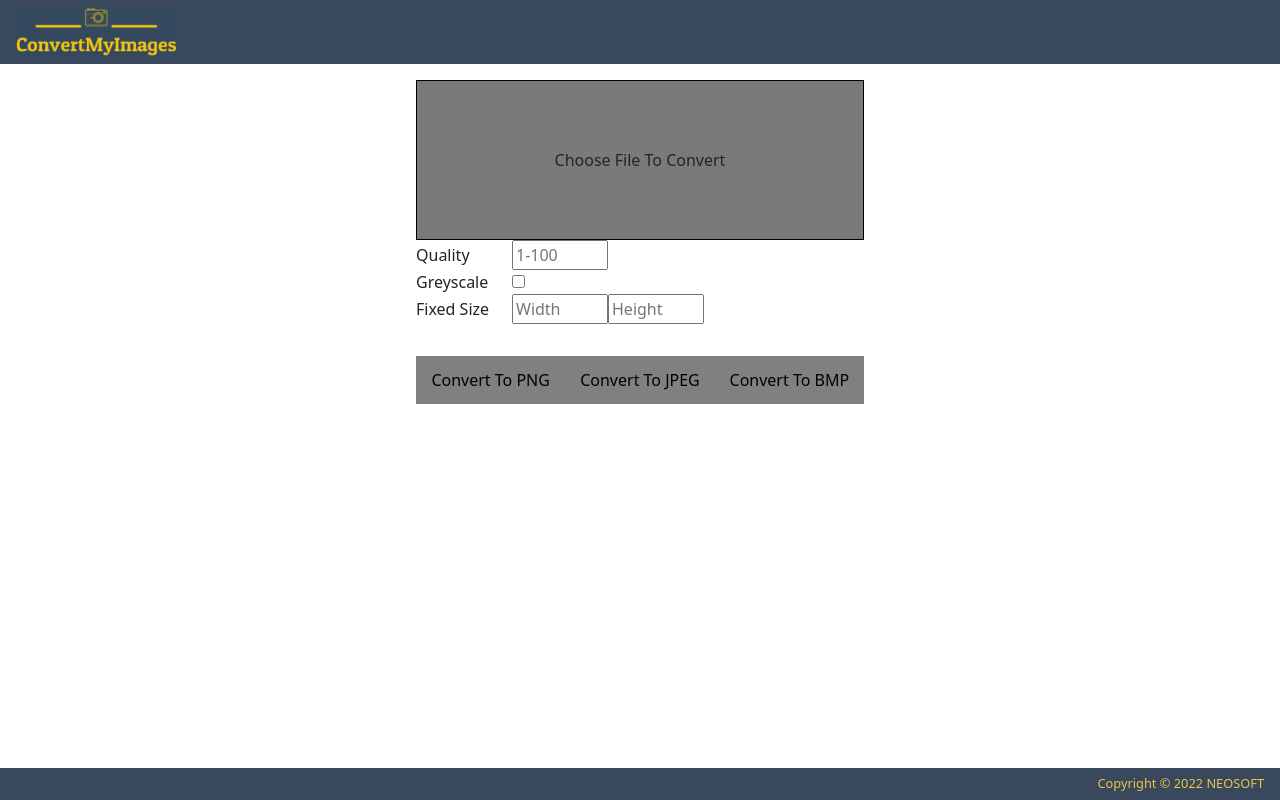
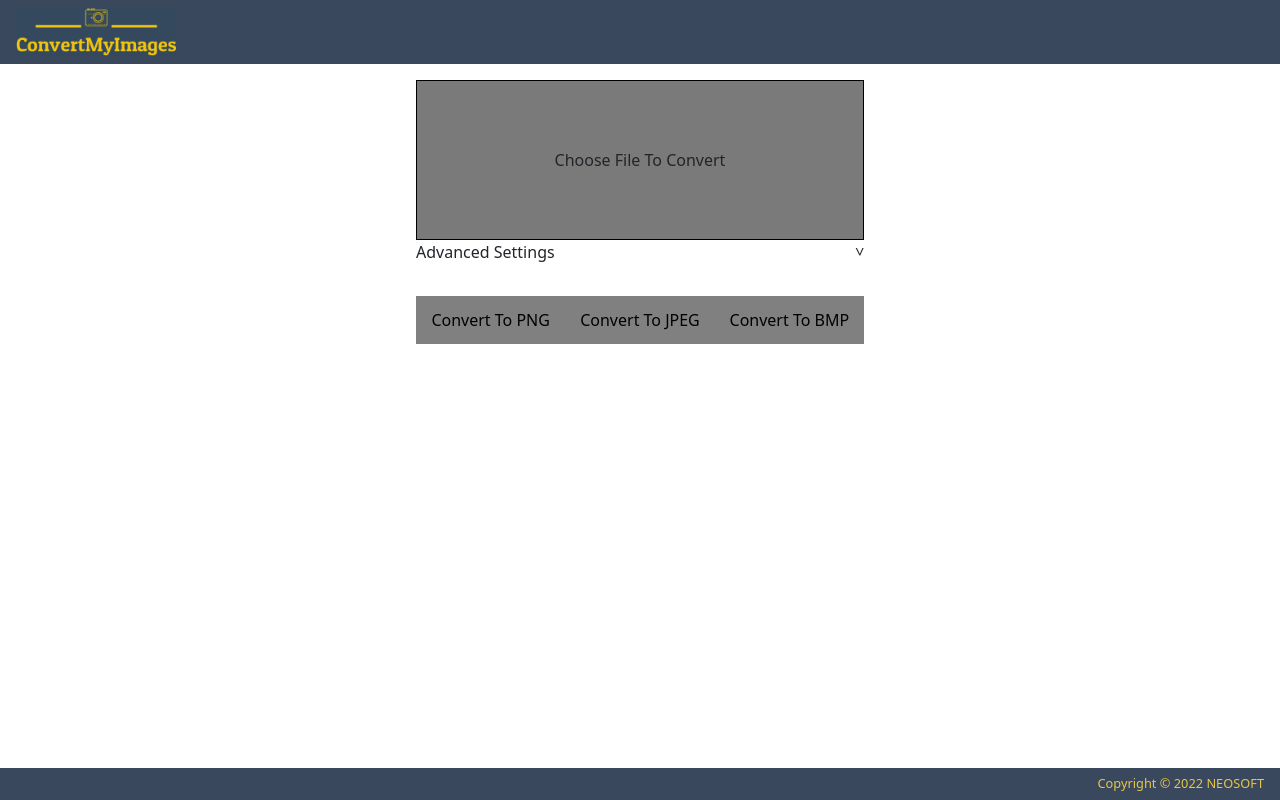
Before and after one commit to sagar1596/convertmyimages, a Next.js app: page / in a window 1280 px wide. Built offline with nearby package versions, Linux system fonts and the light colour scheme.

Commit message:
advanced settings

```diff
--- a/package.json
+++ b/package.json
@@ -19,6 +19,7 @@
     "next": "12.2.3",
     "next-seo": "^5.5.0",
     "react": "18.2.0",
+    "react-accessible-accordion": "^5.0.0",
     "react-dom": "18.2.0",
     "react-file-base64": "^1.0.3"
   },
--- a/pages/api/convert.js
+++ b/pages/api/convert.js
@@ -18,6 +18,7 @@ const post = async (req, res) => {
     targetFormat = req.body.tf || "image/png",
     greyScale = req.body.gs || false,
     fixedSize = req.body.fixedSize || {},
+    scaleInfo = req.body.scaleInfo || {},
     quality = parseInt(req.body.quality) || 100;
 
     // Read the image
@@ -26,9 +27,16 @@ const post = async (req, res) => {
     if(greyScale) {
       img = await img.greyscale();
     }
-    if(fixedSize) {
+    if(fixedSize.hasOwnProperty('width') || fixedSize.hasOwnProperty('height')) {
       img = await img.resize( fixedSize.width || jimp.AUTO, fixedSize.height || jimp.AUTO )
     }
+
+    if(scaleInfo.width || scaleInfo.height) {
+      img = await img.scaleToFit(scaleInfo.width || jimp.AUTO, scaleInfo.height || jimp.AUTO);
+    } else if(scaleInfo.hasOwnProperty('scaleFactor')) {
+      img = await img.scale( scaleInfo.scaleFactor );
+    }
+
     // Create a buffer based on required format
     let formatMIME = jimp.MIME_PNG;
     switch(targetFormat) {
--- a/pages/index.js
+++ b/pages/index.js
@@ -7,6 +7,13 @@ import b64toBlob from 'b64-to-blob';
 import fileDownload from 'js-file-download';
 // import SquareadComponent from '../components/squareAd';
 import FileBase64 from '../helpers/react-file-base64';
+import {
+    Accordion,
+    AccordionItem,
+    AccordionItemHeading,
+    AccordionItemButton,
+    AccordionItemPanel,
+} from 'react-accessible-accordion';
 
 const Home = () => {
     const old_size = useRef(),
@@ -19,9 +26,13 @@ const Home = () => {
     width = useRef(),
     height = useRef(),
     quality = useRef(),
+    scaleFactor = useRef(),
+    scaleWidth = useRef(),
+    scaleHeight = useRef(),
     [uIFormat, setUIFormat] = useState(""),
     [convertedFile, setConvertedFile] = useState({}),
-    [files, setFiles] = useState([]);
+    [files, setFiles] = useState([]),
+    [accordionState, setAccordionState] = useState(false);
 
     useEffect(() => {
         const setDownloadArea = () => {
@@ -81,9 +92,23 @@ const Home = () => {
         if(height && height.current.value !== '' && parseInt(height.current.value) > 0) {
             fixedSize.height = parseInt(height.current.value);
         }
-
         if(fixedSize.width || fixedSize.height) {
             body.fixedSize = fixedSize;
+        }
+
+        const scaleInfo = {};
+        if(scaleFactor) {
+            scaleInfo.scaleFactor = parseInt(scaleFactor.current.value);
+        }
+        if(scaleWidth && scaleWidth.current.value !== '' && parseInt(scaleWidth.current.value) > 0) {
+            scaleInfo.width = parseInt(scaleWidth.current.value);
+        }
+        if(scaleHeight && scaleHeight.current.value !== '' && parseInt(scaleHeight.current.value) > 0) {
+            scaleInfo.height = parseInt(scaleHeight.current.value);
+        }
+
+        if(scaleInfo) {
+            body.scaleInfo = scaleInfo;
         }
 
         const response = await fetch('/api/convert', {
@@ -130,6 +155,10 @@ const Home = () => {
         fileDownload(convertedFile.blob, convertedFile.name);
     }
 
+    const _accordionChange = (state) => {
+        setAccordionState(state.length === 0 ? false : true);
+    }
+
     return (
 
         <div className={styles.container}>
@@ -146,11 +175,22 @@ const Home = () => {
                 <span className={styles.delete_btn} onClick={onDeleteClick}></span>
             </div>
 
+
+            <Accordion allowZeroExpanded="true" onChange={_accordionChange}>
+                <AccordionItem>
+                    <AccordionItemHeading className={accordionState ? styles.expanded : styles.collapsed}>
+                        <AccordionItemButton>
+                            Advanced Settings
+                            <span className={styles.toggleIcon}> ^ </span>
+                        </AccordionItemButton>
+                    </AccordionItemHeading>
+                    <AccordionItemPanel>
                     <div className={styles.additional_settings}>
                         <div className={styles.option_container}>
                             <label htmlFor='quality'>Quality</label>
                             <input title='Quality' placeholder="1-100" type='number' min='0' max='100' step='1' ref={quality} />
                         </div>
+
                         <div className={styles.option_container}>
                             <label htmlFor='grey'>Greyscale</label>
                             <input title='Greyscale' placeholder='Greyscale' type='checkbox' value="false" name="gray" ref={grey} />
@@ -162,8 +202,19 @@ const Home = () => {
                             <input title='Height' placeholder='Height' type='number' name='height' step='1' ref={height} />
                         </div>
 
-
+                        <div className={styles.option_container}>
+                            <label htmlFor='scale'>Scale</label>
+                            <input title='Scale' placeholder='0-1' name='scale' type='number' min='0' max='1' step='0.1' ref={scaleFactor} />
+                            <div className={styles.scaleSizeContainer}>
+                                <label className={styles.scaleSize} htmlFor='scaleWidth'>Scale Size</label>
+                                <input title='Width' placeholder='Width' type='number' name='scaleWidth' step='1' ref={scaleWidth} />
+                                <input title='Height' placeholder='Height' type='number' name='scaleHeight' step='1' ref={scaleHeight} />
                             </div>
+                        </div>
+                    </div>
+                    </AccordionItemPanel>
+                </AccordionItem>
+            </Accordion>
 
             <div className={styles.btns_container}>
                 <button className={styles.convert_btn}
--- a/styles/Convert.module.css
+++ b/styles/Convert.module.css
@@ -107,6 +107,25 @@
     width: 6rem;
 }
 
+.scaleSizeContainer {
+    display: block;
+}
+
+.collapsed, .expanded {
+    position: relative;
+}
+
+.collapsed .toggleIcon, .expanded .toggleIcon {
+    position: absolute;
+    right: 0;
+    line-height: 1.8rem;
+}
+
+.collapsed .toggleIcon {
+    rotate: 180deg;
+    line-height: 1.1;
+}
+
 
 /* New */
 
```
Lines whose indentation alone changed are shown as unchanged.
